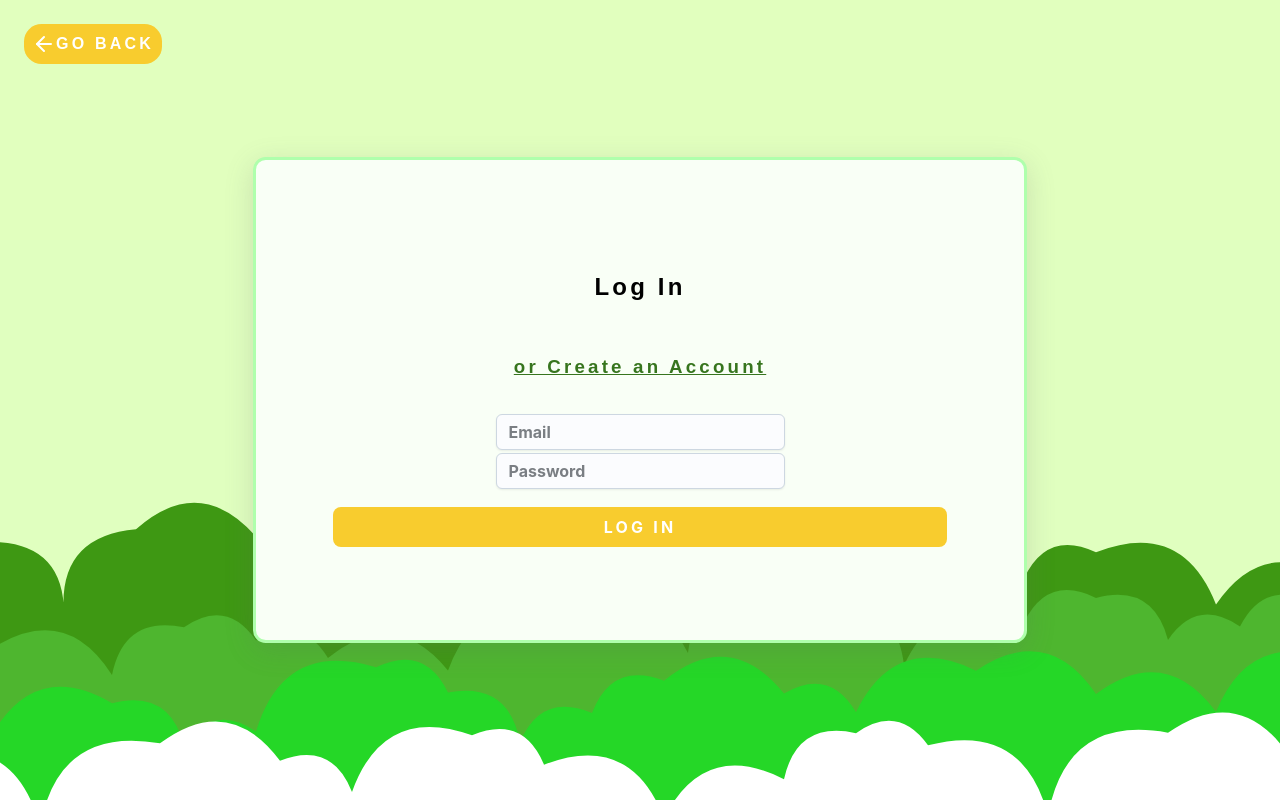
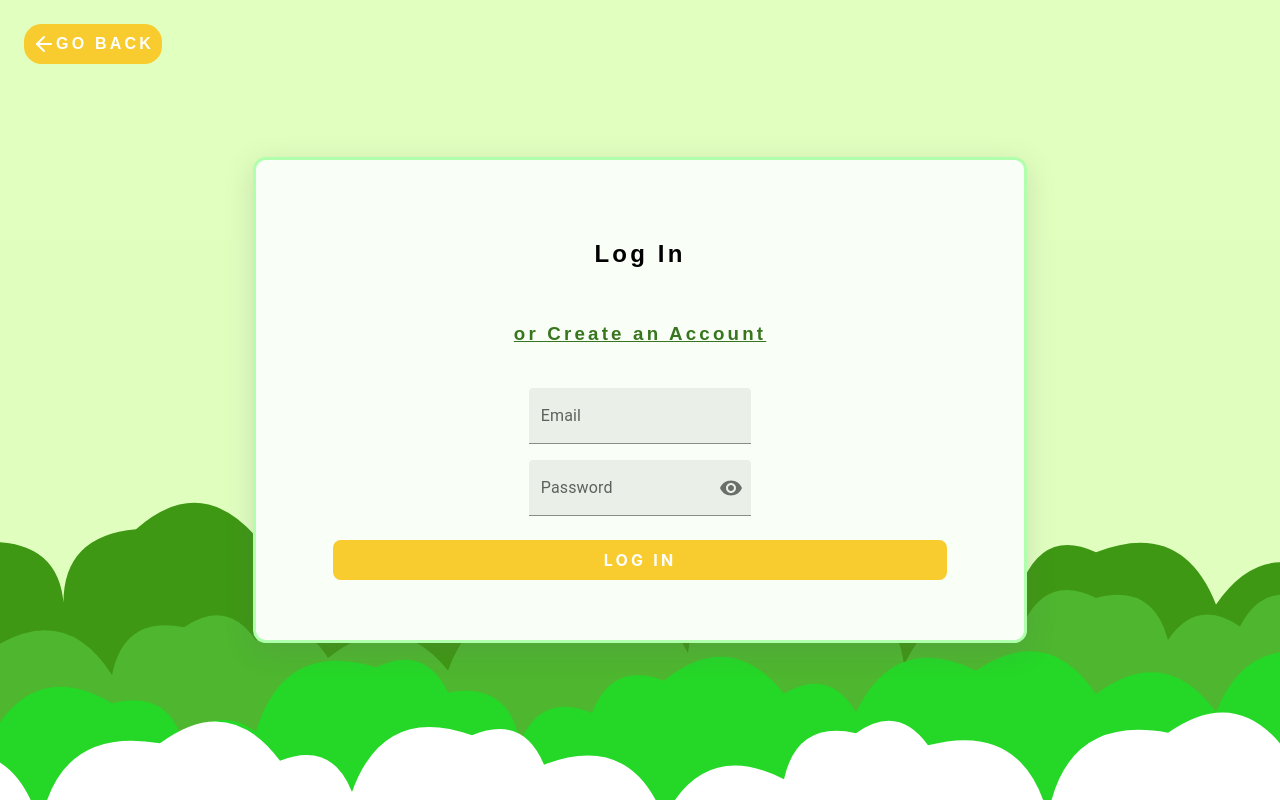
Before and after one commit to CJ484/LogInForm, a Next.js app: page /pages/login in a window 1280 px wide. Built offline with nearby package versions, Linux system fonts and the light colour scheme.

Commit message:
Add password visibility toggle and toast notifications to UserLogIn component

```diff
--- a/app/Component/UserLogIn/index.tsx
+++ b/app/Component/UserLogIn/index.tsx
@@ -1,13 +1,23 @@
 "use client";
 import Link from "next/link";
+import toast, { Toaster } from "react-hot-toast";
 import { useEffect, useState } from "react";
 import { AuthenticateLogin } from "..";
-import { Input, Button } from "@mui/joy";
+import { Button } from "@mui/joy";
+import { Visibility, VisibilityOff } from "@mui/icons-material";
+import {
+  FormControl,
+  InputLabel,
+  IconButton,
+  InputAdornment,
+  FilledInput,
+} from "@mui/material";
 import BackButton from "@/app/assets/symbols/arrow_left";
 import styles from "../../Styles/page.module.scss";
 import { useRouter } from "next/navigation";
 
 const UserLogIn = () => {
+  const [showPassword, setShowPassword] = useState(false);
   const [emailInput, setEmailInput] = useState("");
   const [passwordInput, setPasswordInput] = useState("");
   const [logInStatus, setLogInStatus] = useState(false);
@@ -24,17 +34,26 @@ const UserLogIn = () => {
       !AuthenticateLogin({ email: emailInput, password: passwordInput }) ===
       false
     ) {
-      console.log("User Log In Successful");
+      toast.success("Log In Successful");
       resetForm();
       setLogInStatus(true);
     } else {
-      console.log("User Log In Failed");
+      toast.error("Log In Failed");
     }
+  };
+
+  const handleClickShowPassword = () => {
+    setShowPassword(!showPassword);
+  };
+
+  const handleMouseDownPassword = (
+    event: React.MouseEvent<HTMLButtonElement>
+  ) => {
+    event.preventDefault();
   };
 
   useEffect(() => {
     if (logInStatus === true) {
-      console.log("changing page");
       push("/pages/Home");
     }
   }, [logInStatus]);
@@ -42,29 +61,47 @@ const UserLogIn = () => {
   return (
     <>
       <form onSubmit={submission} className={styles.form}>
-      <Link className={styles.backButton} href="/"><BackButton /> Go back</Link>
+        <Link className={styles.backButton} href="/">
+          <BackButton /> Go back
+        </Link>
         <h2>Log In</h2>
         <a className={styles.links} href="../pages/register">
           <h3>or Create an Account</h3>
         </a>
-        <Input
-          required
-          className={styles.form_input}
-          placeholder="Email"
+        <FormControl sx={{ m: 1, width: "25ch" }} variant="filled">
+          <InputLabel htmlFor="filled-adornment-email">Email</InputLabel>
+          <FilledInput
+            id="filled-adornment-email"
             value={emailInput}
             onChange={(e) => setEmailInput(e.target.value)}
           />
-        <Input
-          required
-          className={styles.form_input}
-          placeholder="Password"
+        </FormControl>
+        <FormControl sx={{ m: 1, width: "25ch" }} variant="filled">
+          <InputLabel htmlFor="filled-adornment-password">Password</InputLabel>
+          <FilledInput
+            id="filled-adornment-password"
+            type={showPassword ? "text" : "password"}
             value={passwordInput}
             onChange={(e) => setPasswordInput(e.target.value)}
+            endAdornment={
+              <InputAdornment position="end">
+                <IconButton
+                  aria-label="toggle password visibility"
+                  onClick={handleClickShowPassword}
+                  onMouseDown={handleMouseDownPassword}
+                  edge="end"
+                >
+                  {showPassword ? <VisibilityOff /> : <Visibility />}
+                </IconButton>
+              </InputAdornment>
+            }
           />
+        </FormControl>
         <Button className={styles.form_button} type="submit">
           Log In
         </Button>
       </form>
+      <Toaster />
     </>
   );
 };
```
Lines whose indentation alone changed are shown as unchanged.
